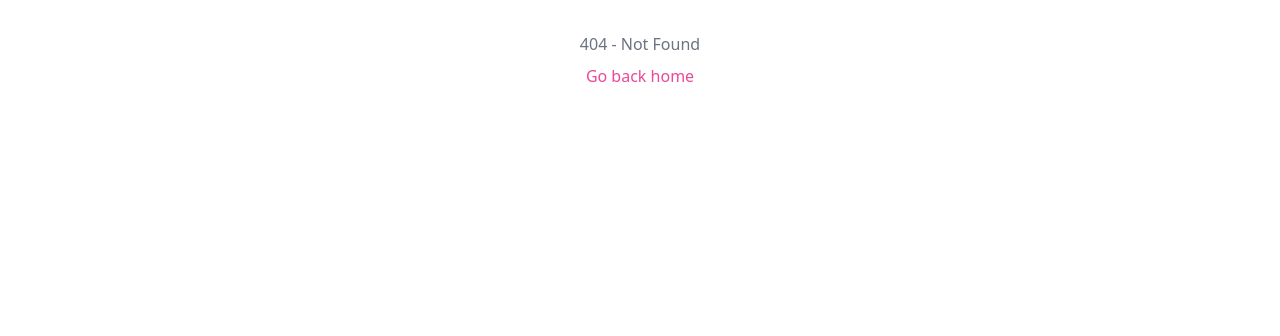
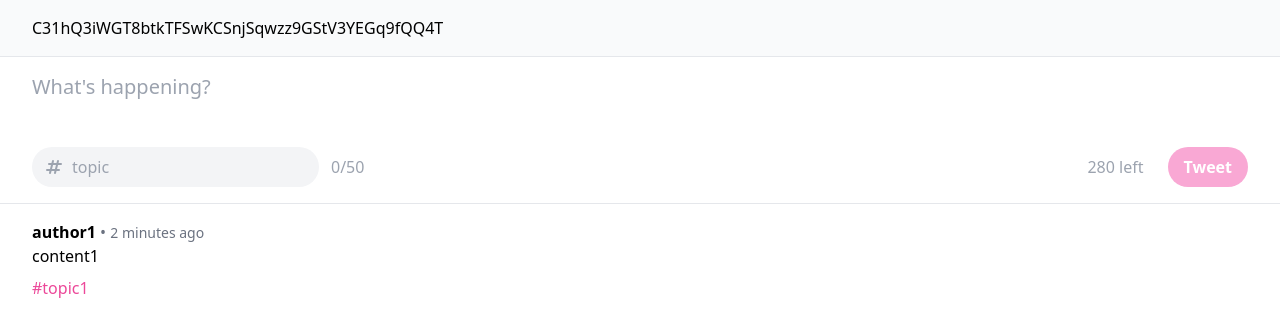
Before and after one commit to pm3512/solana-twitter, a Next.js app in the folder app/: page /profile in a window 1280 px wide. Before the commit this address had no page. Shown: the top 336 px of the page. Built offline with nearby package versions, Linux system fonts and the light colour scheme.

Commit message:
added profile page

```diff
--- a/app/components/tweetForm.tsx
+++ b/app/components/tweetForm.tsx
@@ -1,6 +1,11 @@
 import { useState } from "react";
+import Tweet from "../types/tweet";
+import formatTimestamp from "../utils/format_date";
 
-export default function TweetForm(props: { forceTopic?: string }) {
+export default function TweetForm(props: {
+  forceTopic?: string;
+  callback?: (arg0: Tweet) => void;
+}) {
   const contentCharLimit = 280;
   const topicCharLimit = 50;
   const [content, setContent] = useState("");
@@ -70,9 +75,10 @@ export default function TweetForm(props: { forceTopic?: string }) {
               </div>
               <div className="flex pl-3">
                 <div
-                  className={`m-auto ${
-                    getCharLimitColor(topic.length, topicCharLimit)
-                  }`}
+                  className={`m-auto ${getCharLimitColor(
+                    topic.length,
+                    topicCharLimit
+                  )}`}
                 >
                   {topic.length}/50
                 </div>
@@ -92,6 +98,21 @@ export default function TweetForm(props: { forceTopic?: string }) {
                   canTweet() ? "bg-pink-500" : "bg-pink-300 cursor-not-allowed"
                 }`}
                 disabled={!canTweet()}
+                onClick={() => {
+                  const timestamp = Date.now();
+                  const tweet: Tweet = {
+                    author_display: "author1", // TODO
+                    topic: topic ?? undefined,
+                    content: content,
+                    created_ago: "just now",
+                    created_at: formatTimestamp(timestamp),
+                    timestamp: timestamp,
+                  };
+                  if (props.callback) {
+                    props.callback(tweet);
+                  }
+                  // TODO: submit the tweet
+                }}
               >
                 Tweet
               </button>
--- /dev/null
+++ b/app/pages/profile.tsx
@@ -0,0 +1,38 @@
+import { useEffect, useState } from "react";
+import Tweet from "../types/tweet";
+import TweetForm from "../components/tweetForm";
+import TweetList from "../components/tweetList";
+
+export default function Profile() {
+  // TODO: Update tweets
+  const [tweets, setTweets] = useState<Array<Tweet>>([]);
+
+  useEffect(() => {
+    // TODO: remove placeholder
+    setTweets([
+      {
+        author_display: "author1",
+        topic: "topic1",
+        content: "content1",
+        created_ago: "2 minutes ago",
+        created_at: "some time",
+        timestamp: 0,
+      },
+    ]);
+  }, []);
+
+  const addTweet = (newTweet: Tweet) => {
+    setTweets([...tweets, newTweet]);
+  };
+
+  // TODO: check wallet
+  const wallet = "C31hQ3iWGT8btkTFSwKCSnjSqwzz9GStV3YEGq9fQQ4T";
+
+  return (
+    <>
+      <div className="border-b px-8 py-4 bg-gray-50">{wallet}</div>
+      <TweetForm callback={addTweet} />
+      <TweetList tweets={tweets} />
+    </>
+  );
+}
--- /dev/null
+++ b/app/utils/format_date.ts
@@ -0,0 +1,7 @@
+import { assert, time } from "console";
+
+export default function formatTimestamp(timestamp: number) {
+    const date = new Date(timestamp);
+    const dateString = date.toDateString();
+    return dateString;
+}
```
Lines whose indentation alone changed are shown as unchanged.
